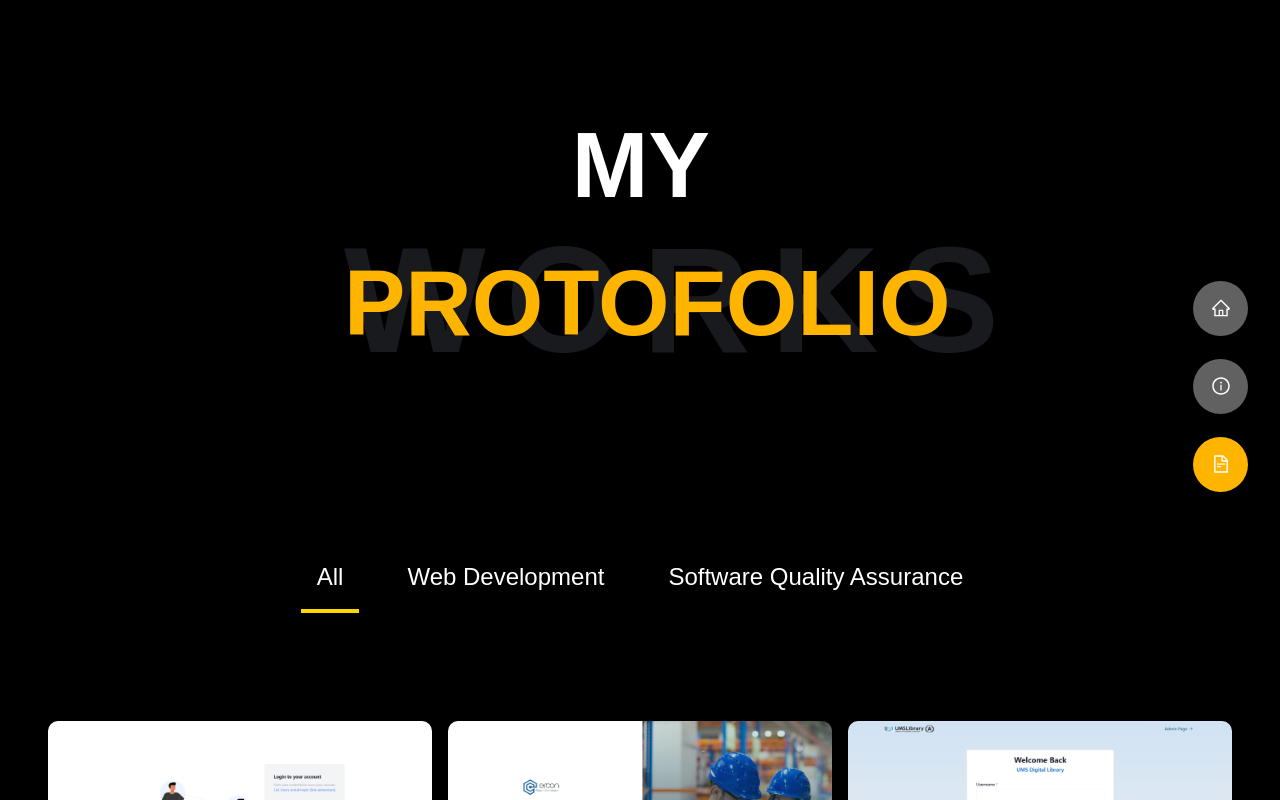
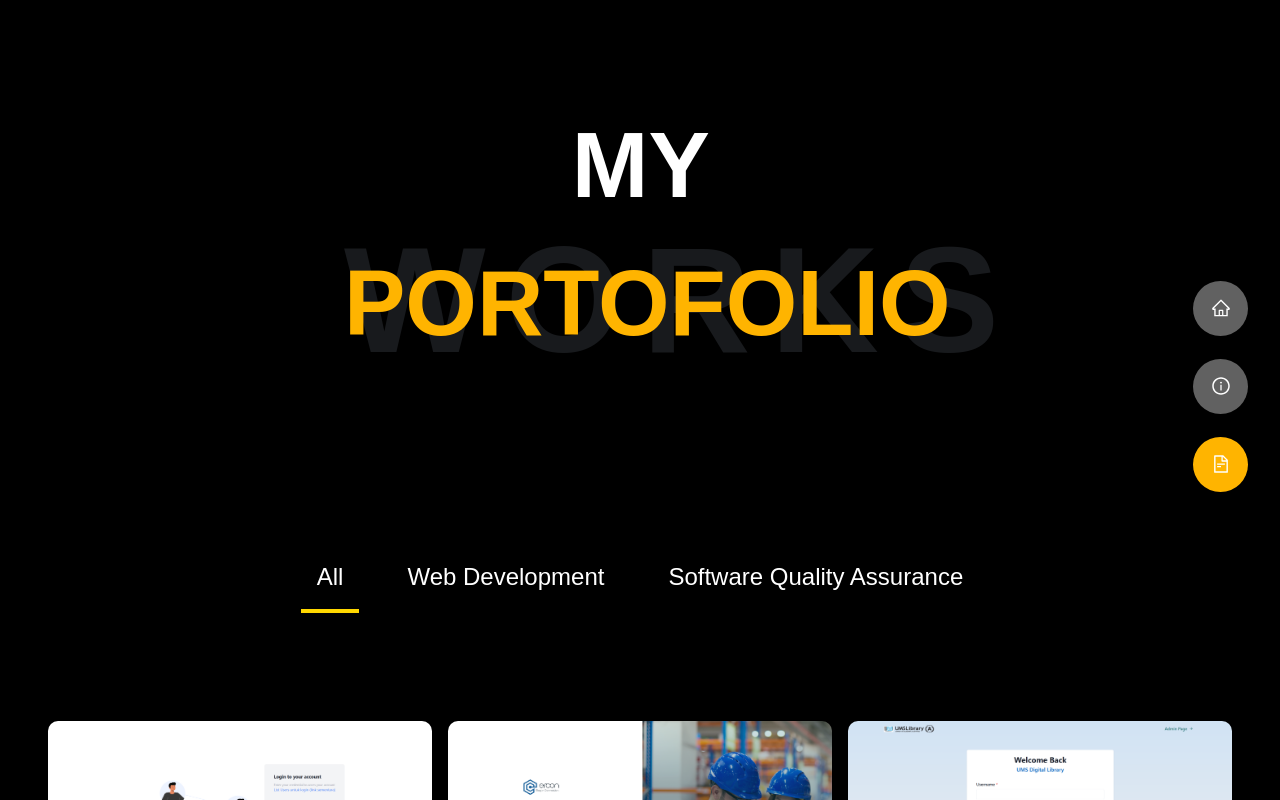
Before and after one commit to anmistrz/my-portofolio, a Next.js app: page /project in a window 1280 px wide. Built offline with nearby package versions, Linux system fonts and the light colour scheme.

Commit message:
fix: typo title projects

```diff
--- a/src/components/organism/Projects/Projects.tsx
+++ b/src/components/organism/Projects/Projects.tsx
@@ -37,7 +37,7 @@ export default function Projects() {
           <div className="w-full sm:w-1/2">
             <Title
               title="My"
-              secondTitle="Protofolio"
+              secondTitle="Portofolio"
               shadowTitle="Works"
             />
           </div>
```
